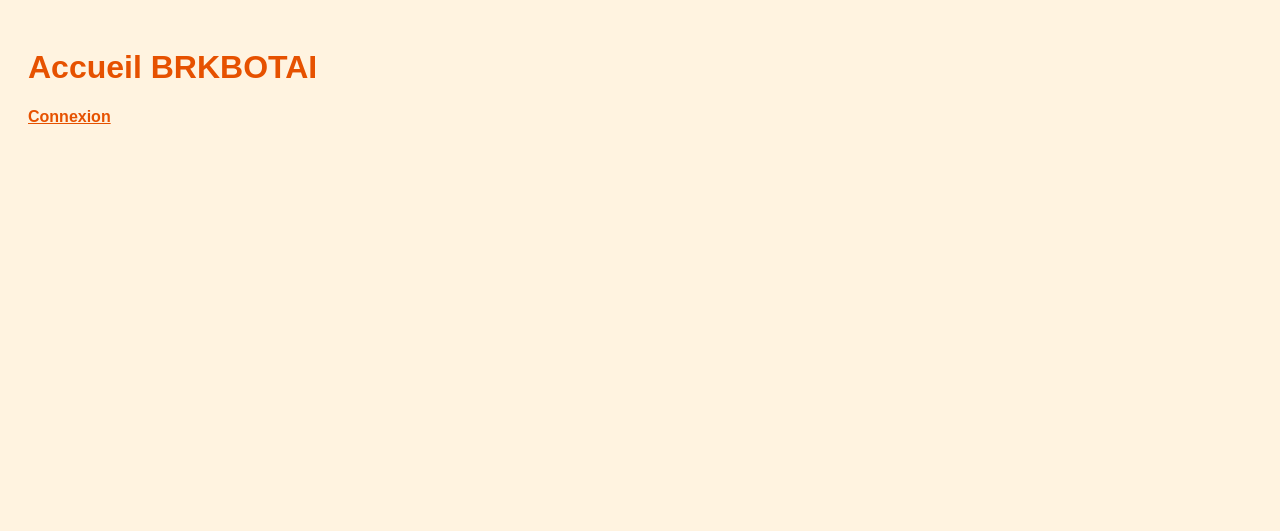
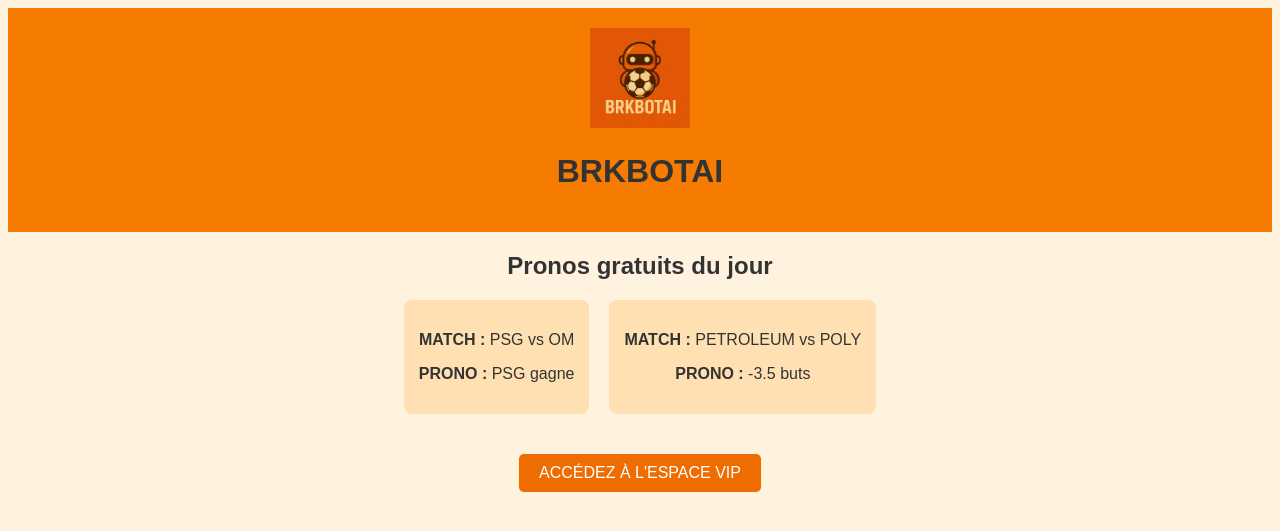
Before and after one commit to brkbotai/brkbotai-site, a Flask app: page / in a window 1280 px wide. Shown: the top 531 px of the page. Run offline with Flask 3, Linux system fonts and the light colour scheme.

Commit message:
Restoration du design de la page d'accueil

```diff
--- a/static/css/style.css
+++ b/static/css/style.css
@@ -1,27 +1,30 @@
-
 body {
-    font-family: Arial, sans-serif;
-    background-color: #fff3e0;
-    color: #333;
-    padding: 20px;
+  font-family: Arial, sans-serif;
+  text-align: center;
+  background-color: #fff3e0;
+  color: #333;
 }
-h1, h2 {
-    color: #e65100;
+.header {
+  background-color: #f57c00;
+  padding: 20px;
 }
-a {
-    color: #e65100;
-    font-weight: bold;
+.pronos {
+  display: flex;
+  justify-content: center;
+  gap: 20px;
+  margin: 20px;
 }
-form {
-    margin-top: 20px;
+.prono {
+  background-color: #ffe0b2;
+  padding: 15px;
+  border-radius: 8px;
 }
-input {
-    margin-bottom: 10px;
+.vip-button {
+  background-color: #ef6c00;
+  color: white;
+  padding: 10px 20px;
+  text-decoration: none;
+  border-radius: 5px;
+  display: inline-block;
+  margin: 20px 0;
 }
-button, input[type=submit] {
-    background-color: #fb8c00;
-    border: none;
-    padding: 10px 20px;
-    color: white;
-    cursor: pointer;
-}
--- a/templates/index.html
+++ b/templates/index.html
@@ -1,12 +1,28 @@
-
 <!DOCTYPE html>
-<html>
+<html lang="fr">
 <head>
-    <link rel="stylesheet" href="/static/css/style.css">
-    <title>BRKBOTAI - Accueil</title>
+  <meta charset="UTF-8">
+  <title>BRKBOTAI - Pronos Gratuits</title>
+  <link rel="stylesheet" href="{{ url_for('static', filename='css/style.css') }}">
 </head>
 <body>
-    <h1>Accueil BRKBOTAI</h1>
-    <p><a href="/login">Connexion</a></p>
+  <div class="header">
+    <img src="{{ url_for('static', filename='img/logo.png') }}" alt="BRKBOTAI Logo" style="width:100px;">
+    <h1>BRKBOTAI</h1>
+  </div>
+
+  <h2>Pronos gratuits du jour</h2>
+  <div class="pronos">
+    <div class="prono">
+      <p><strong>MATCH :</strong> PSG vs OM</p>
+      <p><strong>PRONO :</strong> PSG gagne</p>
+    </div>
+    <div class="prono">
+      <p><strong>MATCH :</strong> PETROLEUM vs POLY</p>
+      <p><strong>PRONO :</strong> -3.5 buts</p>
+    </div>
+  </div>
+
+  <a class="vip-button" href="{{ url_for('login') }}">ACCÉDEZ À L'ESPACE VIP</a>
 </body>
 </html>
```
